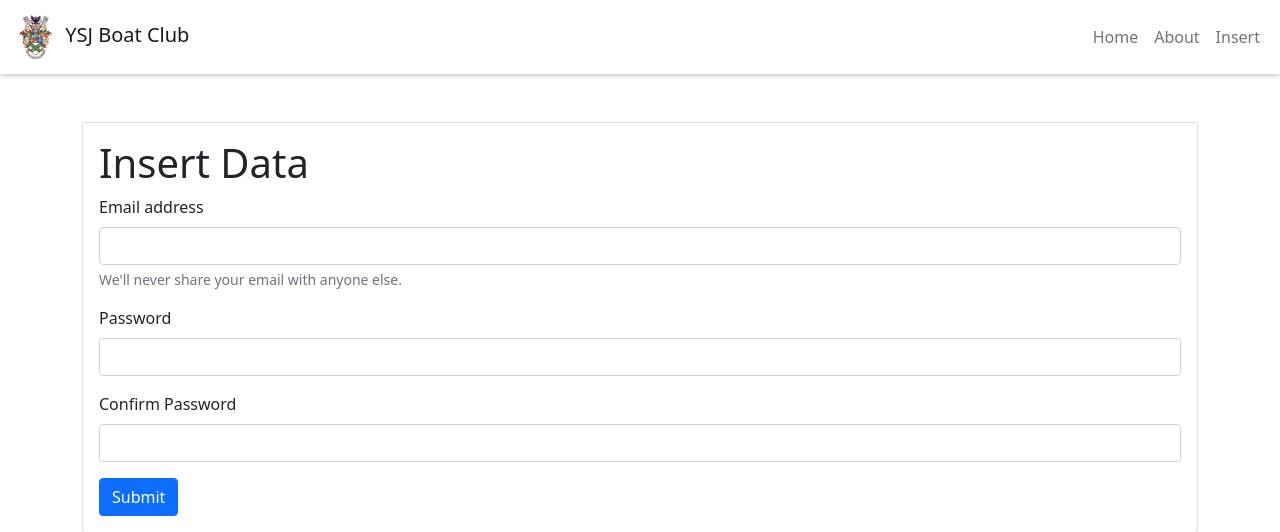
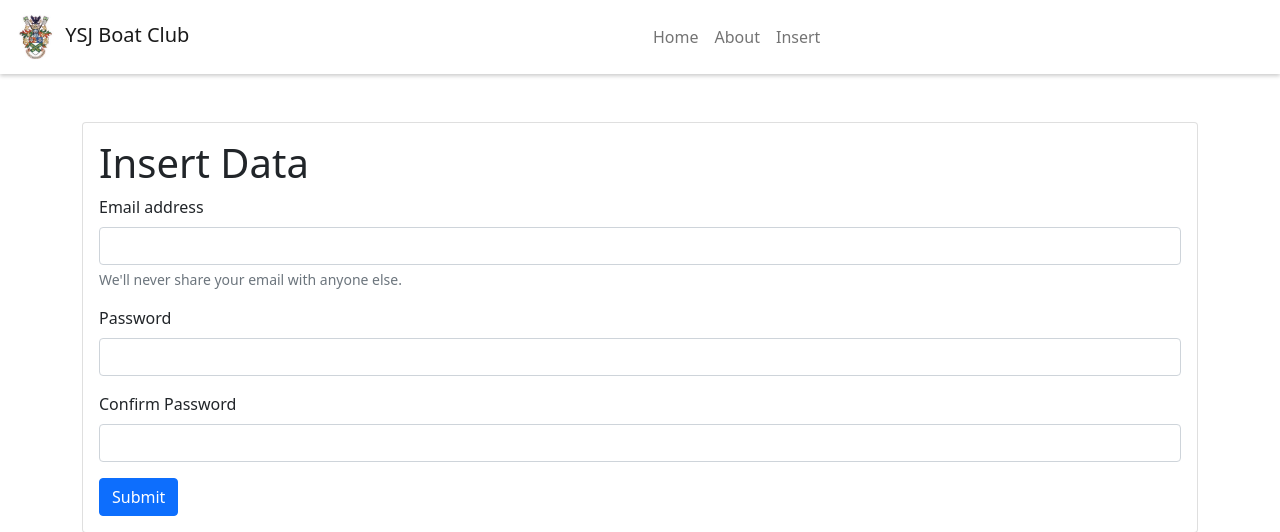
Before and after one commit to LMunday98/3CB109-Assessment-YSJBC_Web_App, a Flask app: page /form in a window 1280 px wide. Shown: the top 532 px of the page. Run offline with Flask 2, Linux system fonts and the light colour scheme.

Commit message:
Added template hot reloading to config - centered nav links

```diff
--- a/project/app/templates/base.html
+++ b/project/app/templates/base.html
@@ -19,7 +19,7 @@
           <button class="navbar-toggler" type="button" data-bs-toggle="collapse" data-bs-target="#navbarNavAltMarkup" aria-controls="navbarNavAltMarkup" aria-expanded="false" aria-label="Toggle navigation">
             <span class="navbar-toggler-icon"></span>
           </button>
-          <div class="collapse navbar-collapse justify-content-end" id="navbarNavAltMarkup">
+          <div class="collapse navbar-collapse justify-content-center" id="navbarNavAltMarkup">
             <div class="navbar-nav">
               <a class="nav-link" href="/">Home</a>
               <a class="nav-link" href="/about">About</a>
--- a/project/config.py
+++ b/project/config.py
@@ -2,3 +2,6 @@
 
 # Enable Flask's debugging features. Should be False in production
 DEBUG = True
+
+# Custom config
+TEMPLATES_AUTO_RELOAD = True
```
